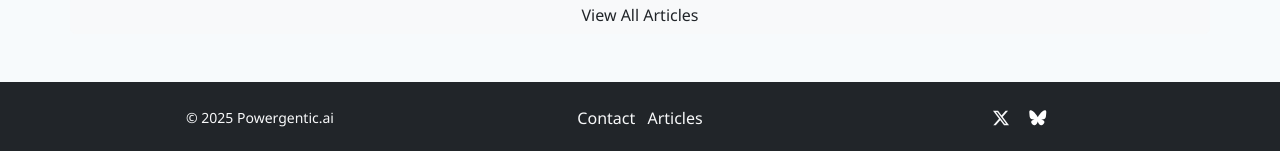
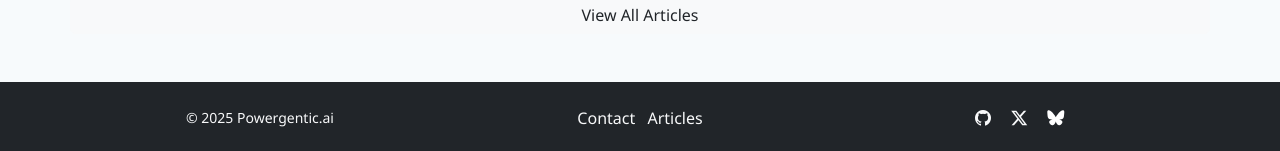
Before and after one commit to powergentic/website, a Jekyll site: the page built from index.html, in a window 1280 px wide. Shown: the part 1816-1967 px from the top of the page. Built offline with Jekyll 4.4.1, drawn with Linux system fonts in a browser that asks for light colours; a script that is not in the unit is left out.

Commit message:
add github link to footer

```diff
--- a/_includes/footer.html
+++ b/_includes/footer.html
@@ -18,6 +18,9 @@
             </div>
             <!-- Right: Social Links -->
             <div class="col-md-4 text-md-right text-center">
+                <a href="https://github.com/powergentic" class="text-light mx-2" target="_blank" rel="noopener">
+                    <i class="bi bi-github"></i>
+                </a>
                 <a href="https://x.com/powergentic" alt="X / Twitter" class="text-light mx-2" target="_blank" rel="noopener"><i class="bi bi-twitter-x"></i></a>
                 <a href="https://bsky.app/profile/powergentic.ai" alt="Bluesky" class="text-light mx-2" target="_blank" rel="noopener">
                     <svg width="1.1em" height="1.1em" style="margin-top: -0.2em;" fill="#fff" viewBox="0 0 600 530" xmlns="http://www.w3.org/2000/svg">
```
